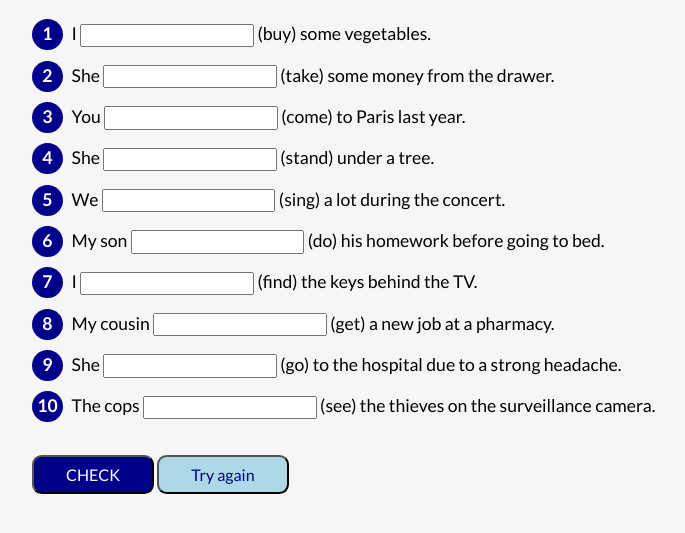
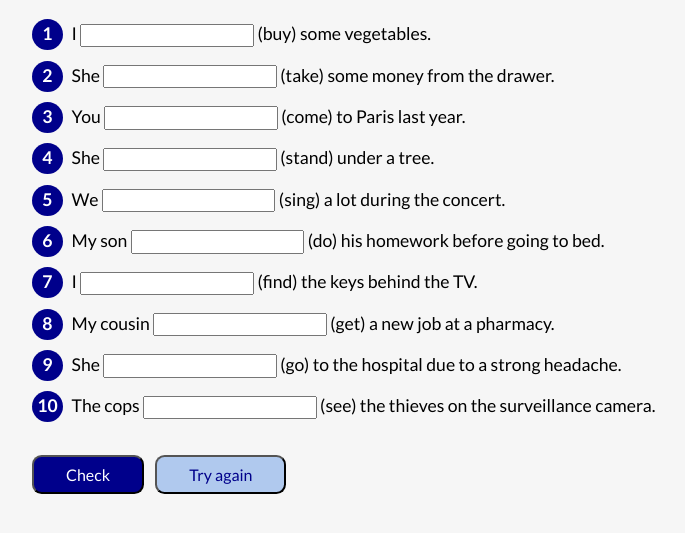
Before and after one commit to veeteefunk/past-simple-irregular, a plain HTML site: page index.html in a window 1280 px wide. Shown: the part 143-676 px from the top of the page, without its empty margins (8-693 px from the left). Drawn offline with Linux system fonts and the light colour scheme.

Commit message:
Add files via upload

```diff
--- a/index.html
+++ b/index.html
@@ -44,7 +44,7 @@
     <p> <span class="number">10</span> The cops <span><input type="text" id="ex10"></span> (see) the thieves on the surveillance camera.
         <span><i id="icon-answer10" class="fa-solid"></i></span>
     </p>
-    <input type="submit" value="CHECK">
+    <input type="submit" value="Check">
     <button id="try-again">Try again</button>
 </form>
 </section>
--- a/style.css
+++ b/style.css
@@ -66,6 +66,18 @@ section form p .number {
     font-weight: 600;
 }
 
+.fa-circle-check {
+    color: green;
+    font-size: 1.4em;
+    font-weight: 600;
+}
+
+.fa-circle-xmark {
+    color: red;
+    font-size: 1.4em;
+    font-weight: 600;
+}
+
 input[type="submit"]  {
     border-radius: 0.6em;
     padding: 0.5em 2em;
@@ -82,24 +94,12 @@ input[type="submit"]:hover {
     color: black;
 }
 
-.fa-circle-check {
-    color: green;
-    font-size: 1.4em;
-    font-weight: 600;
-}
-
-.fa-circle-xmark {
-    color: red;
-    font-size: 1.4em;
-    font-weight: 600;
-}
-
 #try-again {
     border-radius: 0.6em;
     padding: 0.5em 2em;
-    margin: 1.4em 0 0;
+    margin: 1.4em 0 0 0.5em;
     box-shadow: none;
-    background-color: lightblue;
+    background-color: #b0c9ee;
     color: darkblue;
     cursor: pointer;
     font-size: 1em;
```
